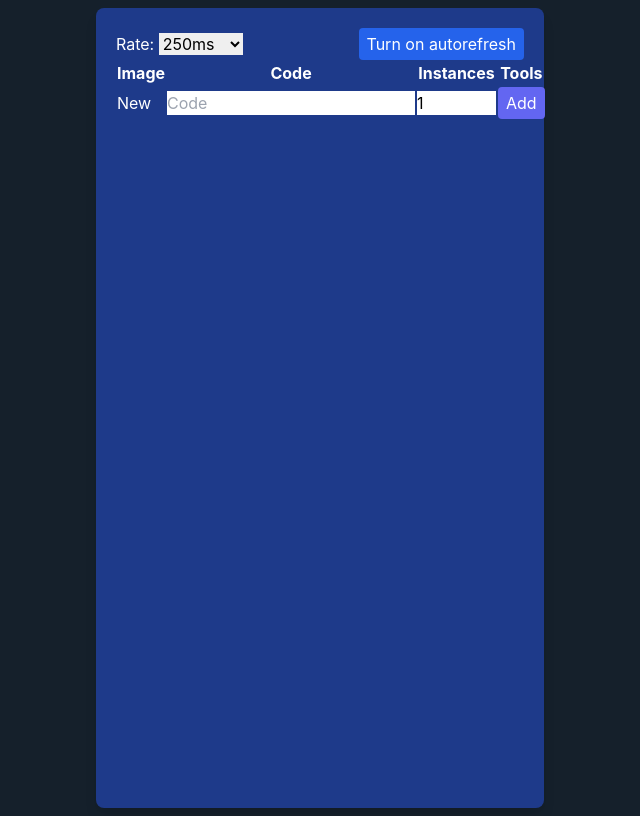
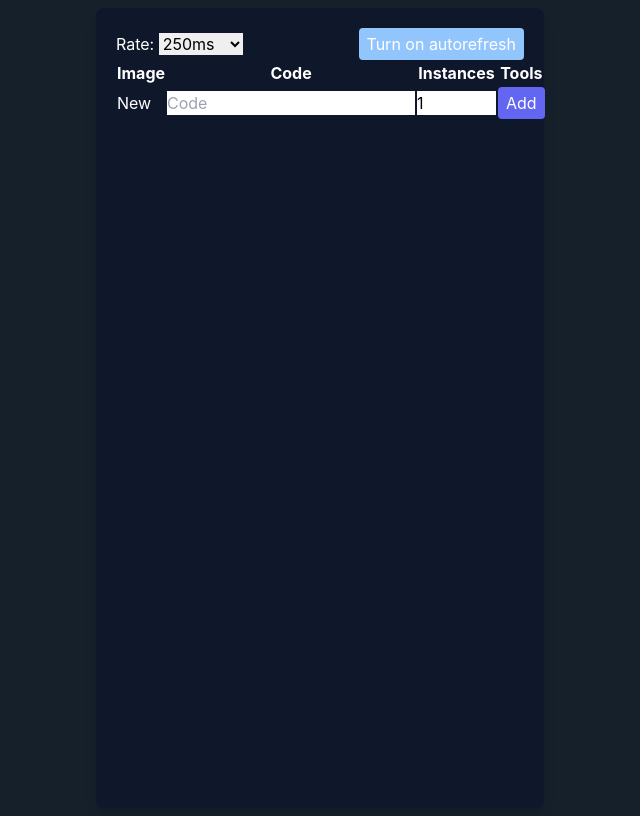
Before and after one commit to edenchazard/dc-auto-refresher, a React (Create React App) app: page / in a window 1280 px wide. Shown: the whole page, without its empty margins (320-960 px from the left). Built offline with nearby package versions, Linux system fonts and the light colour scheme.

Commit message:
improvements and bug fixes

```diff
--- a/src/App.js
+++ b/src/App.js
@@ -6,9 +6,9 @@ import { useState } from 'react';
 import { isCodeInList, validateCode } from "./functions.js";
 
 export default function App() {
-    const [listOfDragons, updateListOfDragons] = useState([]);
-    const [rate, updateRate] = useState(250);
-    const [autorefresh, updateAutorefresh] = useState(false);
+    const   [listOfDragons, updateListOfDragons] = useState([]),
+            [rate, updateRate] = useState(250),
+            [autorefresh, updateAutorefresh] = useState(false);
 
     function handleAdd(code, instances){
         // prevent people adding an already added code to the list
@@ -30,11 +30,11 @@ export default function App() {
     }
 
     function toggleAutorefresh(value){
-        /*// if there's no dragons in the list, instant false
+        // if there's no dragons in the list, instant false
         if(listOfDragons.length === 0){
             updateAutorefresh(false);
             return;
-        }*/
+        }
 
         console.log('ttttt', value)
         if(value === undefined){
@@ -67,12 +67,12 @@ export default function App() {
 
     const iframeSrc = `refresher.html?rate=${rate}&dragonsStr=${createIframeDragons()}`
     return (
-        <div className="App rounded-lg shadow-lg bg-blue-900 max-w-md mx-auto p-5 text-white min-h-screen m-2">
+        <div className="App rounded-lg shadow-lg bg-slate-900 max-w-md mx-auto p-5 text-white min-h-screen m-2">
             <RefresherControls
                 rate={rate}
                 autorefresh={autorefresh}
                 update={(rate) => {toggleAutorefresh(false); updateRate(rate)}}
-                click={toggleAutorefresh} />
+                click={() => toggleAutorefresh(!autorefresh) } />
             <table className="table-auto w-full">
                 <thead>
                     <tr>
@@ -99,7 +99,7 @@ export default function App() {
                 </tbody>
             </table>
             {
-                autorefresh ? <iframe title="autorefresh region" src={iframeSrc} className='w-full'></iframe> : ""
+                autorefresh && <iframe title="autorefresh region" src={iframeSrc} className='w-full'></iframe>
             }
         </div>
     );
--- a/src/components/AddDragon.js
+++ b/src/components/AddDragon.js
@@ -2,8 +2,8 @@ import { useState } from 'react';
 import DragonInstancesInput from "./DragonInstancesInput";
 
 export default function AddDragon({addToList}){
-    const [code, updateNewCode] = useState("");
-    const [instances, setInstances] = useState(1);
+    const   [code, updateNewCode] = useState(""),
+            [instances, setInstances] = useState(1);
 
     function handleAdd(){
         updateNewCode("");
@@ -20,6 +20,8 @@ export default function AddDragon({addToList}){
                     type='text'
                     placeholder="Code"
                     value={code}
+                    minLength='4'
+                    maxLength='5'
                     onChange={(e) => updateNewCode(e.target.value)}/>
             </td>
             <td>
--- a/src/components/RefresherControls.js
+++ b/src/components/RefresherControls.js
@@ -25,8 +25,8 @@ export default function RefresherControls({rate, update, click, autorefresh}) {
             <div>
             {
                 //AR enabled
-                (autorefresh ? <button onClick={click} className="rounded bg-blue-300 px-2 py-1">Turn off autorefresh</button>
-                            : <button onClick={click} className="rounded bg-blue-600 px-2 py-1">Turn on autorefresh</button>)
+                (autorefresh ? <button onClick={click} className="rounded bg-blue-600 px-2 py-1">Turn off autorefresh</button>
+                            : <button onClick={click} className="rounded bg-blue-300 px-2 py-1">Turn on autorefresh</button>)
             }
             </div>
 
```
